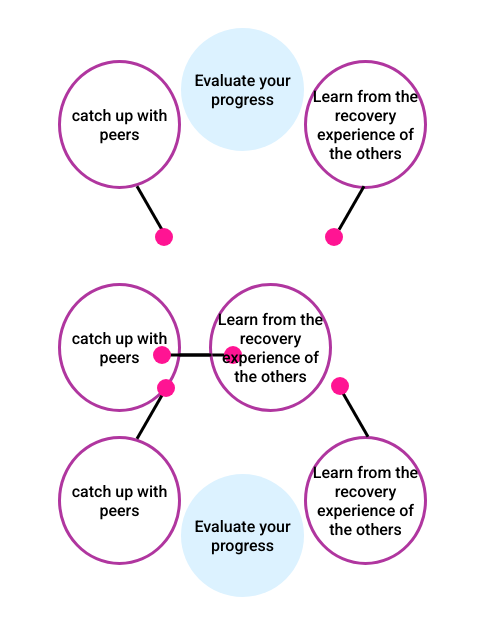
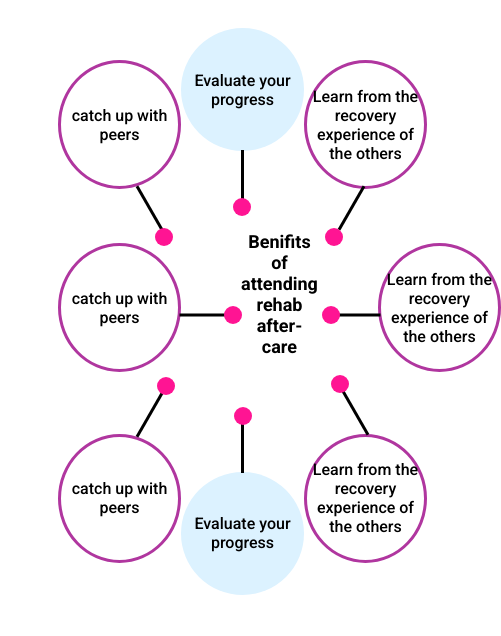
Before and after one commit to AbuRaihan1/page-design, a plain HTML site: page index.html in a window 390 px wide. Shown: the whole page, 501 px wide, since content can reach past the window. Drawn offline with Linux system fonts and the light colour scheme.

Commit message:
checking

```diff
--- a/index.html
+++ b/index.html
@@ -19,9 +19,10 @@
           <p></p>
           <aside></aside>
         </div>
-        <div>
+        <div class="top-left-wrapper top-middle-wrapper">
           <div class="top-middle">Evaluate your progress</div>
           <p></p>
+          <aside></aside>
         </div>
         <div class="top-left-wrapper top-right-wrapper">
           <div class="top-right">
@@ -62,9 +63,10 @@
           <p></p>
           <aside></aside>
         </div>
-        <div>
+        <div class="top-left-wrapper bottom-middle-wrapper">
           <div class="top-middle">Evaluate your progress</div>
           <p></p>
+          <aside></aside>
         </div>
         <div class="top-left-wrapper bottom-right-wrapper">
           <div class="top-right bottom-right">
--- a/style.css
+++ b/style.css
@@ -4,8 +4,7 @@
 } */
 .container {
   padding: 20px 50px;
-  font-family: 'Roboto', sans-serif;
-
+  font-family: "Roboto", sans-serif;
 }
 
 .top-three {
@@ -62,6 +61,18 @@
 
 /* top left end  */
 
+/* top middle start  */
+.top-middle-wrapper p {
+  transform: rotate(180deg);
+  top: 106px;
+  right: 60px;
+}
+.top-middle-wrapper aside {
+  transform: rotate(180deg);
+  top: 170px;
+  right: 53px;
+}
+
 /* top right start */
 .top-right-wrapper p {
   bottom: -98px;
@@ -113,8 +124,19 @@
 
 /* middle start  */
 
+.bottom-middle-wrapper p {
+  transform: rotate(180deg);
+  top: -65px;
+  right: 60px;
+}
+.bottom-middle-wrapper aside {
+  transform: rotate(180deg);
+  top: -65px;
+  right: 52px;
+}
+
 .middle-main-content {
-  margin-top: 100px;
+  margin-top: 20px;
   margin-bottom: 100px;
 }
 
@@ -157,16 +179,35 @@
 }
 
 .middle-three {
-    display: flex;
-    justify-content: space-between;
+  display: flex;
+  justify-content: space-between;
 }
 
+@media screen and (max-width: 900px) {
+  .middle-main-content {
+    margin-top: 60px;
+    margin-bottom: 100px;
+  }
+}
+
+@media screen and (max-width: 715px) {
+ .main-big-text {
+    font-size: 20px;
+ }
+}
+
+@media screen and (max-width: 600px) {
+ .main-big-text {
+    font-size: 18px;
+    margin-top: 20px;
+ }
+}
 @media screen and (max-width: 500px) {
   /* .top-three div {
     width: 100px;
     height: 100px;
   } */
-  .main-big-text {
+  /* .main-big-text {
     display: none;
-  }
+  } */
 }
```
